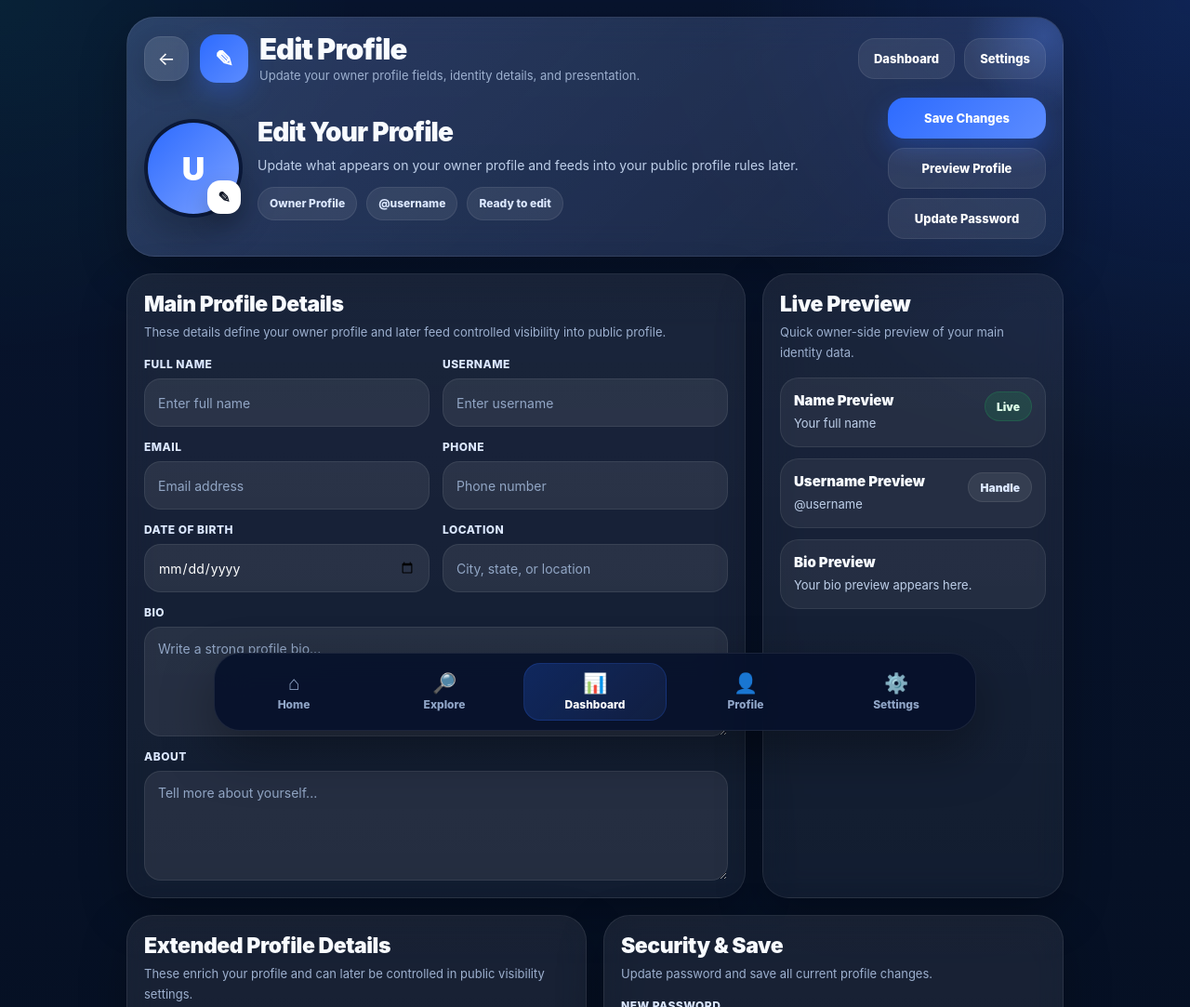
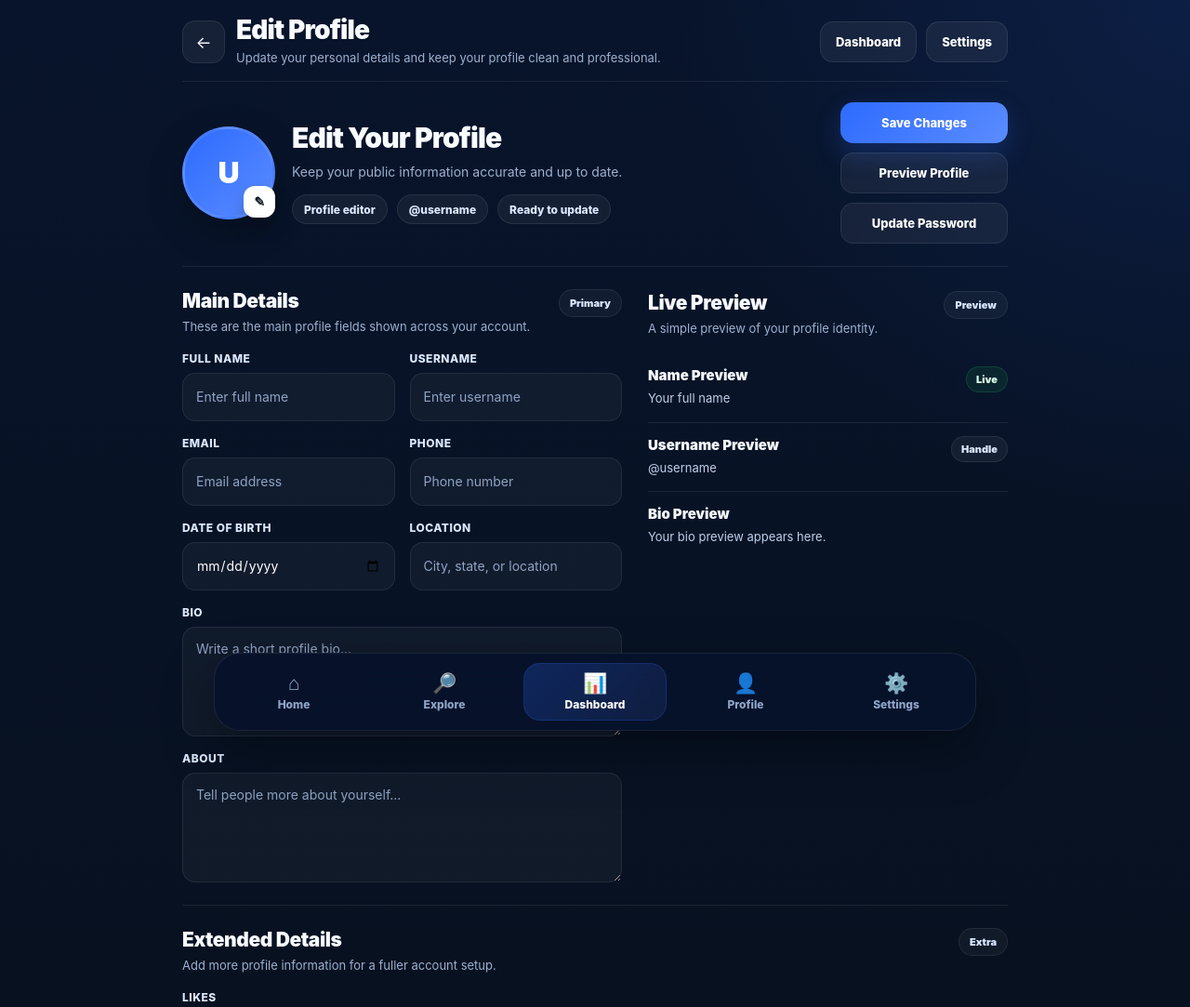
Before and after one commit to chukwudalujustice0-collab/View, a website: page edit-profile.html in a window 1280 px wide. Shown: the top 1083 px of the page at 93% size. Drawn offline with nearby package versions, Linux system fonts and the light colour scheme.

Commit message:
Update edit-profile.html

```diff
--- a/edit-profile.html
+++ b/edit-profile.html
@@ -10,20 +10,19 @@
 
   <style>
     :root{
-      --bg:#061126;
-      --bg2:#0a1835;
-      --card:rgba(255,255,255,.08);
-      --card2:rgba(255,255,255,.05);
-      --stroke:rgba(255,255,255,.08);
+      --bg:#071120;
+      --bg2:#0a1630;
+      --panel:#0d1a34;
+      --line:rgba(255,255,255,.08);
+      --line-strong:rgba(255,255,255,.12);
       --text:#f8fbff;
       --muted:#9db0cf;
-      --soft:#7f91af;
+      --soft:#8395b5;
       --primary:#2d6bff;
-      --primary2:#5c8cff;
-      --green:#22c55e;
+      --primary2:#5b8cff;
+      --success:#22c55e;
       --danger:#ef4444;
-      --warning:#f59e0b;
-      --shadow:0 18px 50px rgba(0,0,0,.28);
+      --shadow:0 14px 40px rgba(0,0,0,.22);
     }
 
     *{
@@ -37,18 +36,31 @@
     html,body{
       min-height:100%;
       background:
-        radial-gradient(circle at top right, rgba(45,107,255,.18), transparent 24%),
-        radial-gradient(circle at top left, rgba(0,255,200,.06), transparent 18%),
-        linear-gradient(180deg,#08142e 0%,#061126 55%,#050d1c 100%);
+        radial-gradient(circle at top right, rgba(45,107,255,.12), transparent 24%),
+        linear-gradient(180deg,#08142b 0%, #071120 56%, #050d1a 100%);
       color:var(--text);
     }
 
     body{
-      padding-bottom:118px;
+      padding-bottom:116px;
+    }
+
+    a{
+      text-decoration:none;
+      color:inherit;
+    }
+
+    button{
+      border:none;
+      outline:none;
+      background:none;
+      color:inherit;
+      font:inherit;
+      cursor:pointer;
     }
 
     .wrap{
-      width:min(100%,1040px);
+      width:min(100%, 920px);
       margin:0 auto;
       padding:18px 16px 0;
     }
@@ -57,41 +69,27 @@
       display:none;
       margin-bottom:16px;
       padding:14px 16px;
-      border-radius:18px;
+      border-radius:14px;
       font-size:14px;
       line-height:1.6;
       border:1px solid transparent;
-      backdrop-filter:blur(10px);
-    }
-    .notice.show{display:block}
-    .notice.error{background:rgba(239,68,68,.12);border-color:rgba(239,68,68,.24);color:#ffd9d9}
-    .notice.success{background:rgba(34,197,94,.12);border-color:rgba(34,197,94,.24);color:#ddffe8}
-    .notice.info{background:rgba(45,107,255,.14);border-color:rgba(45,107,255,.26);color:#dce8ff}
-
-    .hero{
-      position:relative;
-      overflow:hidden;
-      background:
-        linear-gradient(135deg, rgba(255,255,255,.12), rgba(255,255,255,.05)),
-        linear-gradient(135deg, rgba(45,107,255,.16), rgba(92,140,255,.06));
-      border:1px solid rgba(255,255,255,.08);
-      border-radius:30px;
-      padding:18px;
-      box-shadow:var(--shadow);
-      backdrop-filter:blur(18px);
-      margin-bottom:18px;
     }
 
-    .hero::after{
-      content:"";
-      position:absolute;
-      top:-70px;
-      right:-70px;
-      width:180px;
-      height:180px;
-      border-radius:50%;
-      background:radial-gradient(circle, rgba(92,140,255,.30), transparent 66%);
-      pointer-events:none;
+    .notice.show{display:block}
+    .notice.error{
+      background:rgba(239,68,68,.10);
+      border-color:rgba(239,68,68,.18);
+      color:#ffd7d7;
+    }
+    .notice.success{
+      background:rgba(34,197,94,.10);
+      border-color:rgba(34,197,94,.18);
+      color:#dcffe7;
+    }
+    .notice.info{
+      background:rgba(45,107,255,.10);
+      border-color:rgba(45,107,255,.18);
+      color:#dcebff;
     }
 
     .topbar{
@@ -99,13 +97,13 @@
       align-items:center;
       justify-content:space-between;
       gap:12px;
-      margin-bottom:16px;
-      position:relative;
-      z-index:1;
+      margin-bottom:22px;
+      padding-bottom:14px;
+      border-bottom:1px solid var(--line);
       flex-wrap:wrap;
     }
 
-    .brand-wrap{
+    .brand{
       display:flex;
       align-items:center;
       gap:12px;
@@ -113,113 +111,103 @@
     }
 
     .icon-btn{
-      width:48px;
-      height:48px;
-      min-width:48px;
-      border:none;
-      border-radius:18px;
-      background:rgba(255,255,255,.12);
-      border:1px solid rgba(255,255,255,.08);
-      color:#fff;
+      width:46px;
+      height:46px;
+      min-width:46px;
+      border-radius:14px;
+      background:rgba(255,255,255,.06);
+      border:1px solid var(--line);
       display:flex;
       align-items:center;
       justify-content:center;
-      text-decoration:none;
-      font-size:20px;
-      cursor:pointer;
-      box-shadow:0 10px 24px rgba(0,0,0,.18);
+      font-size:18px;
     }
 
-    .brand-logo{
-      width:52px;
-      height:52px;
-      min-width:52px;
-      border-radius:18px;
-      background:linear-gradient(135deg,var(--primary),var(--primary2));
-      display:flex;
-      align-items:center;
-      justify-content:center;
-      color:#fff;
-      font-size:24px;
-      font-weight:900;
-      box-shadow:0 12px 28px rgba(45,107,255,.30);
+    .title-group{
+      min-width:0;
     }
 
-    .brand-text h1{
-      font-size:31px;
+    .title{
+      font-size:28px;
       font-weight:900;
       letter-spacing:-.03em;
       line-height:1;
-      margin-bottom:5px;
+      margin-bottom:6px;
     }
 
-    .brand-text p{
+    .subtitle{
       font-size:13px;
       color:var(--muted);
+      line-height:1.6;
     }
 
     .top-actions{
       display:flex;
       gap:10px;
       flex-wrap:wrap;
-      align-items:center;
     }
 
-    .primary-btn,.ghost-btn,.soft-btn{
+    .btn,
+    .btn-soft{
       min-height:44px;
-      border:none;
-      border-radius:18px;
       padding:0 16px;
+      border-radius:14px;
       display:inline-flex;
       align-items:center;
       justify-content:center;
       gap:8px;
-      cursor:pointer;
-      text-decoration:none;
       font-size:13px;
       font-weight:800;
+      transition:.2s ease;
+    }
+
+    .btn{
+      color:#fff;
+      background:linear-gradient(135deg,var(--primary),var(--primary2));
+      box-shadow:0 12px 28px rgba(45,107,255,.24);
+    }
+
+    .btn-soft{
+      background:rgba(255,255,255,.06);
+      border:1px solid var(--line);
       color:#fff;
     }
 
-    .primary-btn{
-      background:linear-gradient(135deg,var(--primary),var(--primary2));
-      box-shadow:0 12px 28px rgba(45,107,255,.28);
+    .btn:hover,
+    .btn-soft:hover{
+      transform:translateY(-1px);
     }
 
-    .ghost-btn,.soft-btn{
-      background:rgba(255,255,255,.08);
-      border:1px solid rgba(255,255,255,.08);
-    }
-
-    .hero-summary{
+    .hero{
       display:grid;
       grid-template-columns:auto 1fr auto;
-      gap:16px;
+      gap:18px;
       align-items:center;
-      position:relative;
-      z-index:1;
+      padding:0 0 24px;
+      border-bottom:1px solid var(--line);
+      margin-bottom:24px;
     }
 
     .avatar-wrap{
       position:relative;
-      width:106px;
-      height:106px;
+      width:100px;
+      height:100px;
     }
 
     .avatar{
-      width:106px;
-      height:106px;
+      width:100px;
+      height:100px;
       border-radius:50%;
       overflow:hidden;
-      background:linear-gradient(135deg,var(--primary),#7da2ff);
+      background:linear-gradient(135deg,var(--primary),var(--primary2));
       display:flex;
       align-items:center;
       justify-content:center;
       color:#fff;
-      font-size:34px;
+      font-size:32px;
       font-weight:900;
-      border:4px solid rgba(8,20,46,.95);
-      box-shadow:0 18px 40px rgba(0,0,0,.24);
+      border:3px solid rgba(255,255,255,.08);
+      box-shadow:var(--shadow);
     }
 
     .avatar img{
@@ -231,84 +219,78 @@
 
     .avatar-edit{
       position:absolute;
-      right:2px;
-      bottom:4px;
-      width:36px;
-      height:36px;
-      border:none;
-      border-radius:14px;
+      right:0;
+      bottom:2px;
+      width:34px;
+      height:34px;
+      border-radius:12px;
       background:#fff;
       color:#111827;
-      font-size:16px;
+      font-size:14px;
       font-weight:900;
-      cursor:pointer;
-      box-shadow:0 10px 24px rgba(0,0,0,.22);
+      box-shadow:0 10px 20px rgba(0,0,0,.22);
     }
 
-    .summary-copy h2{
-      font-size:28px;
+    .hero-copy{
+      min-width:0;
+    }
+
+    .hero-copy h2{
+      font-size:30px;
       font-weight:900;
       letter-spacing:-.03em;
       margin-bottom:6px;
+      white-space:nowrap;
+      overflow:hidden;
+      text-overflow:ellipsis;
     }
 
-    .summary-copy p{
-      color:#bfd0ea;
+    .hero-copy p{
+      color:var(--muted);
       font-size:14px;
       line-height:1.8;
-      margin-bottom:10px;
+      margin-bottom:12px;
     }
 
-    .summary-chips{
+    .chips{
       display:flex;
       gap:10px;
       flex-wrap:wrap;
     }
 
     .chip{
-      min-height:36px;
+      min-height:32px;
       padding:0 12px;
       border-radius:999px;
       display:inline-flex;
       align-items:center;
       justify-content:center;
-      background:rgba(255,255,255,.08);
-      border:1px solid rgba(255,255,255,.08);
-      color:#dce8ff;
+      background:rgba(255,255,255,.05);
+      border:1px solid var(--line);
       font-size:12px;
       font-weight:800;
+      color:#dbe8ff;
     }
 
-    .summary-actions{
+    .hero-actions{
       display:flex;
       flex-direction:column;
       gap:10px;
-      min-width:170px;
+      min-width:180px;
     }
 
-    .grid{
-      display:grid;
-      grid-template-columns:repeat(12,1fr);
-      gap:18px;
-      margin-bottom:18px;
+    .section{
+      padding:0 0 24px;
+      margin-bottom:24px;
+      border-bottom:1px solid var(--line);
     }
 
-    .col-12{grid-column:span 12}
-    .col-8{grid-column:span 8}
-    .col-6{grid-column:span 6}
-    .col-4{grid-column:span 4}
-
-    .card{
-      background:
-        linear-gradient(180deg, rgba(255,255,255,.08), rgba(255,255,255,.05));
-      border:1px solid rgba(255,255,255,.08);
-      border-radius:28px;
-      padding:18px;
-      box-shadow:var(--shadow);
-      backdrop-filter:blur(16px);
+    .section:last-of-type{
+      margin-bottom:0;
+      border-bottom:none;
     }
 
-    .card-head{
+    .section-head{
       display:flex;
       align-items:flex-start;
       justify-content:space-between;
@@ -317,23 +299,46 @@
       flex-wrap:wrap;
     }
 
-    .card-head h3{
-      font-size:23px;
+    .section-head h3{
+      font-size:21px;
       font-weight:900;
       letter-spacing:-.02em;
-      margin-bottom:5px;
+      margin-bottom:4px;
     }
 
-    .card-head p{
+    .section-head p{
+      font-size:13px;
       color:var(--muted);
-      font-size:13px;
       line-height:1.7;
+      max-width:680px;
+    }
+
+    .section-tag{
+      min-height:30px;
+      padding:0 11px;
+      border-radius:999px;
+      display:inline-flex;
+      align-items:center;
+      justify-content:center;
+      background:rgba(255,255,255,.04);
+      border:1px solid var(--line);
+      color:#d9e6ff;
+      font-size:11px;
+      font-weight:900;
+      white-space:nowrap;
+    }
+
+    .split{
+      display:grid;
+      grid-template-columns:1.1fr .9fr;
+      gap:28px;
+      align-items:start;
     }
 
     .form-grid{
       display:grid;
-      grid-template-columns:repeat(2,1fr);
-      gap:14px;
+      grid-template-columns:repeat(2,minmax(0,1fr));
+      gap:16px;
     }
 
     .field{
@@ -353,17 +358,19 @@
       letter-spacing:.04em;
     }
 
-    .input,.textarea{
+    .input,
+    .textarea{
       width:100%;
       min-height:52px;
       border:none;
       outline:none;
-      border-radius:18px;
+      border-radius:14px;
       padding:0 14px;
-      background:rgba(255,255,255,.08);
-      border:1px solid rgba(255,255,255,.08);
+      background:rgba(255,255,255,.04);
+      border:1px solid var(--line);
       color:#fff;
       font-size:14px;
+      transition:.2s ease;
     }
 
     .textarea{
@@ -372,25 +379,39 @@
       resize:vertical;
     }
 
-    .input::placeholder,.textarea::placeholder{
-      color:#92a6c5;
+    .input::placeholder,
+    .textarea::placeholder{
+      color:#8fa3c2;
     }
 
-    .preview-list{
-      display:grid;
-      gap:12px;
+    .input:focus,
+    .textarea:focus{
+      border-color:rgba(91,140,255,.45);
+      box-shadow:0 0 0 4px rgba(45,107,255,.10);
+      background:rgba(255,255,255,.055);
     }
 
-    .preview-item{
+    .preview{
+      padding-top:2px;
+    }
+
+    .preview-row{
+      padding:14px 0;
+      border-bottom:1px solid var(--line);
       display:flex;
       align-items:flex-start;
       justify-content:space-between;
-      gap:14px;
-      padding:14px;
-      border-radius:20px;
-      background:rgba(255,255,255,.06);
-      border:1px solid rgba(255,255,255,.08);
+      gap:12px;
       flex-wrap:wrap;
+    }
+
+    .preview-row:first-child{
+      padding-top:0;
+    }
+
+    .preview-row:last-child{
+      border-bottom:none;
+      padding-bottom:0;
     }
 
     .preview-copy h4{
@@ -402,31 +423,32 @@
     .preview-copy p{
       font-size:13px;
       color:#bfd0ea;
-      line-height:1.7;
+      line-height:1.75;
       word-break:break-word;
     }
 
-    .status-badge{
-      min-height:32px;
-      padding:0 12px;
+    .status{
+      min-height:28px;
+      padding:0 10px;
       border-radius:999px;
       display:inline-flex;
       align-items:center;
       justify-content:center;
-      background:rgba(255,255,255,.08);
-      border:1px solid rgba(255,255,255,.08);
+      background:rgba(255,255,255,.05);
+      border:1px solid var(--line);
+      font-size:11px;
+      font-weight:900;
       color:#dce8ff;
-      font-size:12px;
-      font-weight:900;
+      white-space:nowrap;
     }
 
-    .status-badge.green{
-      background:rgba(34,197,94,.14);
+    .status.live{
+      background:rgba(34,197,94,.10);
       border-color:rgba(34,197,94,.18);
-      color:#ddffe8;
+      color:#dcffe7;
     }
 
-    .inline-actions{
+    .actions-row{
       display:flex;
       gap:10px;
       flex-wrap:wrap;
@@ -436,7 +458,7 @@
     .small-note{
       color:var(--muted);
       font-size:12px;
-      line-height:1.7;
+      line-height:1.8;
       margin-top:10px;
     }
 
@@ -480,26 +502,58 @@
       border:1px solid rgba(45,107,255,.20);
     }
 
-    .nav-icon{font-size:21px;line-height:1}
+    .nav-icon{
+      font-size:21px;
+      line-height:1;
+    }
 
-    @media (max-width:980px){
-      .col-8,.col-6,.col-4{grid-column:span 12}
-      .hero-summary{
+    @media (max-width:920px){
+      .hero{
         grid-template-columns:1fr;
         align-items:start;
       }
-      .summary-actions{
+
+      .hero-actions{
         flex-direction:row;
         flex-wrap:wrap;
+        min-width:unset;
+      }
+
+      .split{
+        grid-template-columns:1fr;
       }
     }
 
-    @media (max-width:640px){
-      .wrap{padding:14px 12px 0}
-      .brand-text h1{font-size:28px}
-      .form-grid{grid-template-columns:1fr}
-      .summary-actions{flex-direction:column}
-      .topbar{align-items:flex-start}
+    @media (max-width:680px){
+      .wrap{
+        padding:14px 12px 0;
+      }
+
+      .title{
+        font-size:24px;
+      }
+
+      .form-grid{
+        grid-template-columns:1fr;
+      }
+
+      .topbar{
+        align-items:flex-start;
+      }
+
+      .top-actions{
+        width:100%;
+      }
+
+      .hero-actions{
+        flex-direction:column;
+        width:100%;
+      }
+
+      .btn,
+      .btn-soft{
+        width:100%;
+      }
     }
   </style>
 </head>
@@ -507,55 +561,54 @@
   <div class="wrap">
     <div id="notice" class="notice"></div>
 
-    <section class="hero">
     <div class="topbar">
-        <div class="brand-wrap">
+      <div class="brand">
         <a class="icon-btn" href="profile.html" title="Back">←</a>
-          <div class="brand-logo">✎</div>
-          <div class="brand-text">
-            <h1>Edit Profile</h1>
-            <p>Update your owner profile fields, identity details, and presentation.</p>
+        <div class="title-group">
+          <div class="title">Edit Profile</div>
+          <div class="subtitle">Update your personal details and keep your profile clean and professional.</div>
         </div>
       </div>
 
       <div class="top-actions">
-          <a class="ghost-btn" href="dashboard.html">Dashboard</a>
-          <a class="soft-btn" href="settings.html">Settings</a>
+        <a class="btn-soft" href="dashboard.html">Dashboard</a>
+        <a class="btn-soft" href="settings.html">Settings</a>
       </div>
     </div>
 
-      <div class="hero-summary">
+    <section class="hero">
       <div class="avatar-wrap">
         <div id="profileAvatar" class="avatar">U</div>
         <button id="changeAvatarBtn" class="avatar-edit" type="button" title="Change photo">✎</button>
         <input id="avatarInput" type="file" accept="image/*" hidden />
       </div>
 
-        <div class="summary-copy">
+      <div class="hero-copy">
         <h2 id="summaryName">Edit Your Profile</h2>
-          <p id="summarySub">Update what appears on your owner profile and feeds into your public profile rules later.</p>
-          <div class="summary-chips">
-            <span id="ownerChip" class="chip">Owner Profile</span>
+        <p id="summarySub">Keep your public information accurate and up to date.</p>
+        <div class="chips">
+          <span id="ownerChip" class="chip">Profile editor</span>
           <span id="usernameChip" class="chip">@username</span>
-            <span id="statusChip" class="chip">Ready to edit</span>
+          <span id="statusChip" class="chip">Ready to update</span>
         </div>
       </div>
 
-        <div class="summary-actions">
-          <button id="saveTopBtn" class="primary-btn" type="button">Save Changes</button>
-          <a class="ghost-btn" href="profile.html">Preview Profile</a>
-          <button id="passwordTopBtn" class="soft-btn" type="button">Update Password</button>
-        </div>
+      <div class="hero-actions">
+        <button id="saveTopBtn" class="btn" type="button">Save Changes</button>
+        <a class="btn-soft" href="profile.html">Preview Profile</a>
+        <button id="passwordTopBtn" class="btn-soft" type="button">Update Password</button>
       </div>
     </section>
 
-    <section class="grid">
-      <div class="card col-8">
-        <div class="card-head">
+    <section class="section">
+      <div class="split">
         <div>
-            <h3>Main Profile Details</h3>
-            <p>These details define your owner profile and later feed controlled visibility into public profile.</p>
+          <div class="section-head">
+            <div>
+              <h3>Main Details</h3>
+              <p>These are the main profile fields shown across your account.</p>
             </div>
+            <span class="section-tag">Primary</span>
           </div>
 
           <div class="form-grid">
@@ -591,56 +644,58 @@
 
             <div class="field full">
               <label for="bioInput">Bio</label>
-            <textarea id="bioInput" class="textarea" placeholder="Write a strong profile bio..."></textarea>
+              <textarea id="bioInput" class="textarea" placeholder="Write a short profile bio..."></textarea>
             </div>
 
             <div class="field full">
               <label for="aboutInput">About</label>
-            <textarea id="aboutInput" class="textarea" placeholder="Tell more about yourself..."></textarea>
+              <textarea id="aboutInput" class="textarea" placeholder="Tell people more about yourself..."></textarea>
             </div>
           </div>
         </div>
 
-      <div class="card col-4">
-        <div class="card-head">
+        <aside class="preview">
+          <div class="section-head">
             <div>
               <h3>Live Preview</h3>
-            <p>Quick owner-side preview of your main identity data.</p>
+              <p>A simple preview of your profile identity.</p>
             </div>
+            <span class="section-tag">Preview</span>
           </div>
 
-        <div class="preview-list">
-          <div class="preview-item">
+          <div class="preview-row">
             <div class="preview-copy">
               <h4>Name Preview</h4>
               <p id="previewName">Your full name</p>
             </div>
-            <span class="status-badge green">Live</span>
+            <span class="status live">Live</span>
           </div>
 
-          <div class="preview-item">
+          <div class="preview-row">
             <div class="preview-copy">
               <h4>Username Preview</h4>
               <p id="previewUsername">@username</p>
             </div>
-            <span class="status-badge">Handle</span>
+            <span class="status">Handle</span>
           </div>
 
-          <div class="preview-item">
+          <div class="preview-row">
             <div class="preview-copy">
               <h4>Bio Preview</h4>
               <p id="previewBio">Your bio preview appears here.</p>
             </div>
           </div>
+        </aside>
       </div>
+    </section>
+
+    <section class="section">
+      <div class="section-head">
+        <div>
+          <h3>Extended Details</h3>
+          <p>Add more profile information for a fuller account setup.</p>
         </div>
-
-      <div class="card col-6">
-        <div class="card-head">
-          <div>
-            <h3>Extended Profile Details</h3>
-            <p>These enrich your profile and can later be controlled in public visibility settings.</p>
-          </div>
+        <span class="section-tag">Extra</span>
       </div>
 
       <div class="form-grid">
@@ -659,14 +714,15 @@
           <textarea id="addressInput" class="textarea" placeholder="Your address or general location detail..."></textarea>
         </div>
       </div>
+    </section>
+
+    <section class="section">
+      <div class="section-head">
+        <div>
+          <h3>Security</h3>
+          <p>Change your password separately from your profile details.</p>
         </div>
-
-      <div class="card col-6">
-        <div class="card-head">
-          <div>
-            <h3>Security & Save</h3>
-            <p>Update password and save all current profile changes.</p>
-          </div>
+        <span class="section-tag">Password</span>
       </div>
 
       <div class="form-grid">
@@ -676,15 +732,14 @@
         </div>
       </div>
 
-        <div class="inline-actions">
-          <button id="saveBtn" class="primary-btn" type="button">Save Profile</button>
-          <button id="passwordBtn" class="ghost-btn" type="button">Update Password</button>
-          <a class="soft-btn" href="profile.html">Back to Profile</a>
+      <div class="actions-row">
+        <button id="saveBtn" class="btn" type="button">Save Profile</button>
+        <button id="passwordBtn" class="btn-soft" type="button">Update Password</button>
+        <a class="btn-soft" href="profile.html">Back to Profile</a>
       </div>
 
       <div class="small-note">
-          Save profile first after editing fields. Password update is handled separately.
-        </div>
+        Save your profile after editing your fields. Password update is handled separately.
       </div>
     </section>
   </div>
@@ -715,7 +770,7 @@
   <script>
     const SUPABASE_URL = "https://ezarjrxzkqqsbyirxttg.supabase.co";
     const SUPABASE_ANON_KEY = "eyJhbGciOiJIUzI1NiIsInR5cCI6IkpXVCJ9.eyJpc3MiOiJzdXBhYmFzZSIsInJlZiI6ImV6YXJqcnh6a3Fxc2J5aXJ4dHRnIiwicm9sZSI6ImFub24iLCJpYXQiOjE3NzQyNzAzODcsImV4cCI6MjA4OTg0NjM4N30.ERyM_zVPU5jUx9ROrbLnY-jYsHzCD8O0lzAeuzEr0oI";
-    const AVATAR_BUCKET = "avatars";
+    const AVATAR_BUCKET = "profile_pictures";
 
     const supabaseClient = window.supabase.createClient(SUPABASE_URL, SUPABASE_ANON_KEY, {
       auth: {
@@ -801,7 +856,7 @@
       previewBio.textContent = userBio;
 
       summaryName.textContent = name;
-      summarySub.textContent = userBio;
+      summarySub.textContent = userBio || "Keep your public information accurate and up to date.";
       usernameChip.textContent = uname;
     }
 
@@ -986,14 +1041,13 @@
     }
 
     changeAvatarBtn.addEventListener("click", () => avatarInput.click());
+
     avatarInput.addEventListener("change", async () => {
       const file = avatarInput.files?.[0];
       if (file) await uploadAvatar(file);
     });
 
-    [
-      fullNameInput, usernameInput, bioInput
-    ].forEach(input => {
+    [fullNameInput, usernameInput, bioInput].forEach(input => {
       input.addEventListener("input", updatePreview);
     });
 
```
Lines whose indentation alone changed are shown as unchanged.
